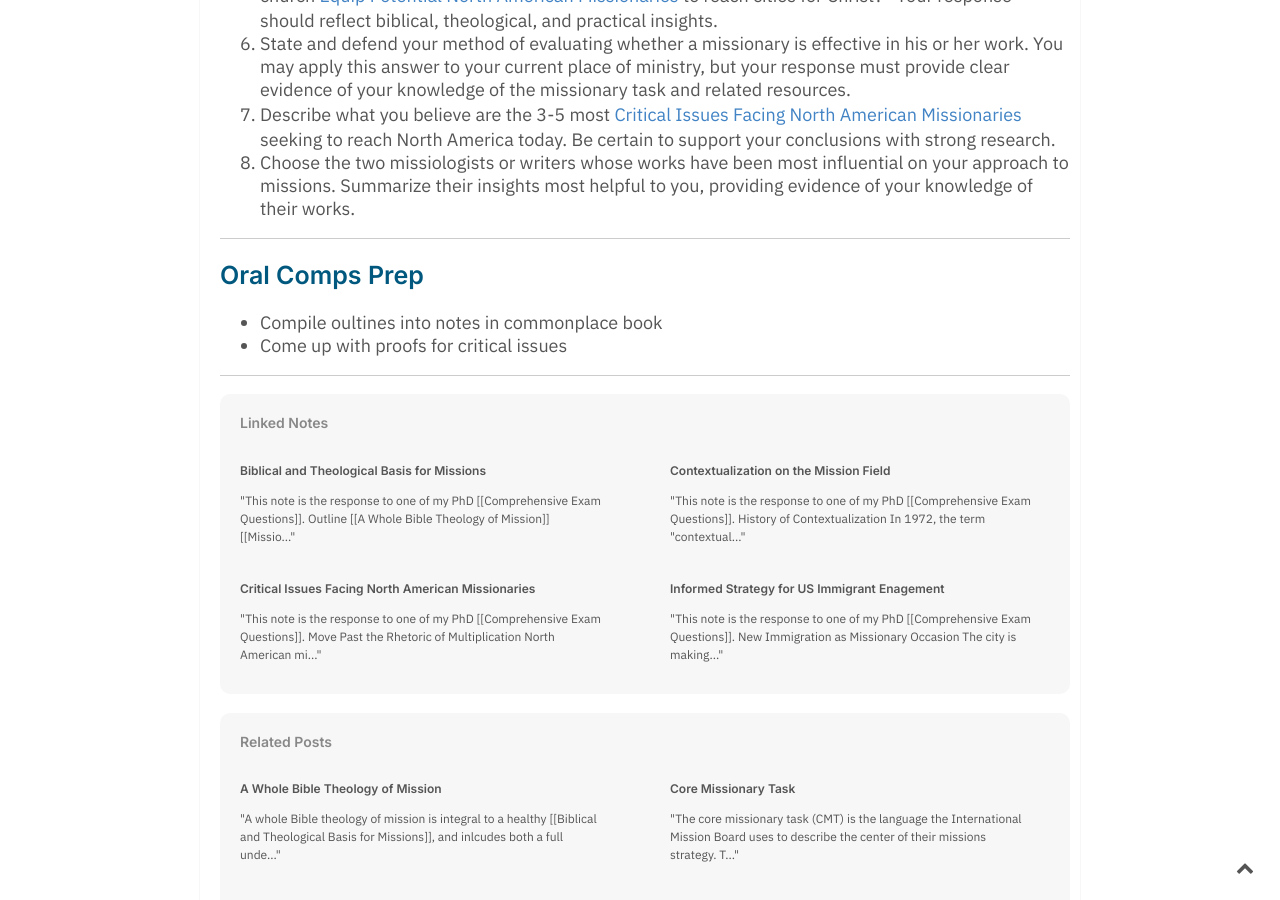
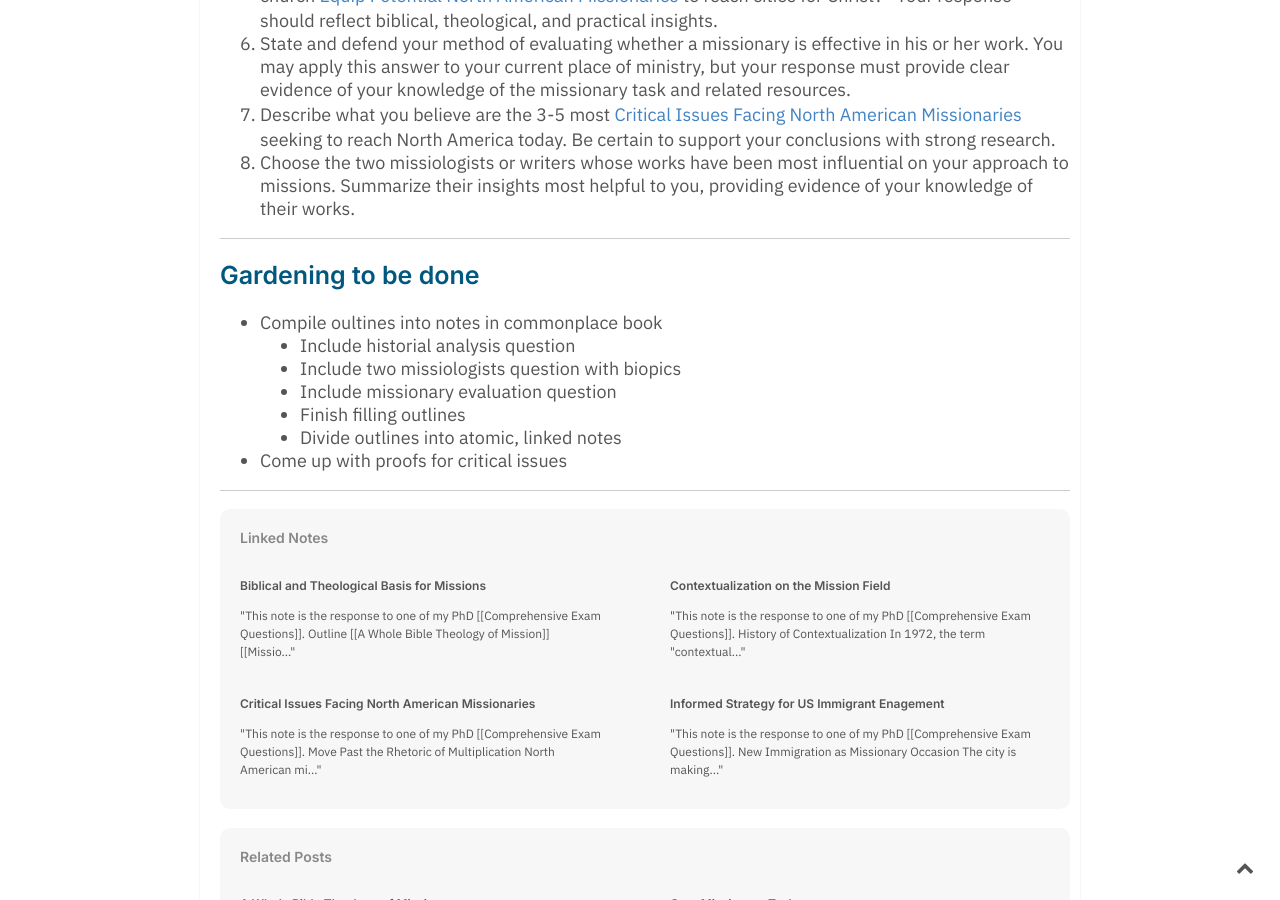
Before and after one commit to keelancook/notebook, a Jekyll site: the page built from _notes/Comprehensive Exam Questions.md, in a window 1280 px wide and 900 px high, scrolled down 874 px. Built offline with Jekyll 4.4.1, drawn with Linux system fonts in a browser that asks for light colours.

Commit message:
gardening

```diff
--- a/_notes/Comprehensive Exam Questions.md
+++ b/_notes/Comprehensive Exam Questions.md
@@ -20,6 +20,11 @@ The following are the questions I was given for my PhD comprehensive exams. I in
 
 
 ---
-## Oral Comps Prep
+## Gardening to be done
 * Compile oultines into notes in commonplace book
+  * Include historial analysis question
+  * Include two missiologists question with biopics
+  * Include missionary evaluation question
+  * Finish filling outlines
+  * Divide outlines into atomic, linked notes
 * Come up with proofs for critical issues
```
